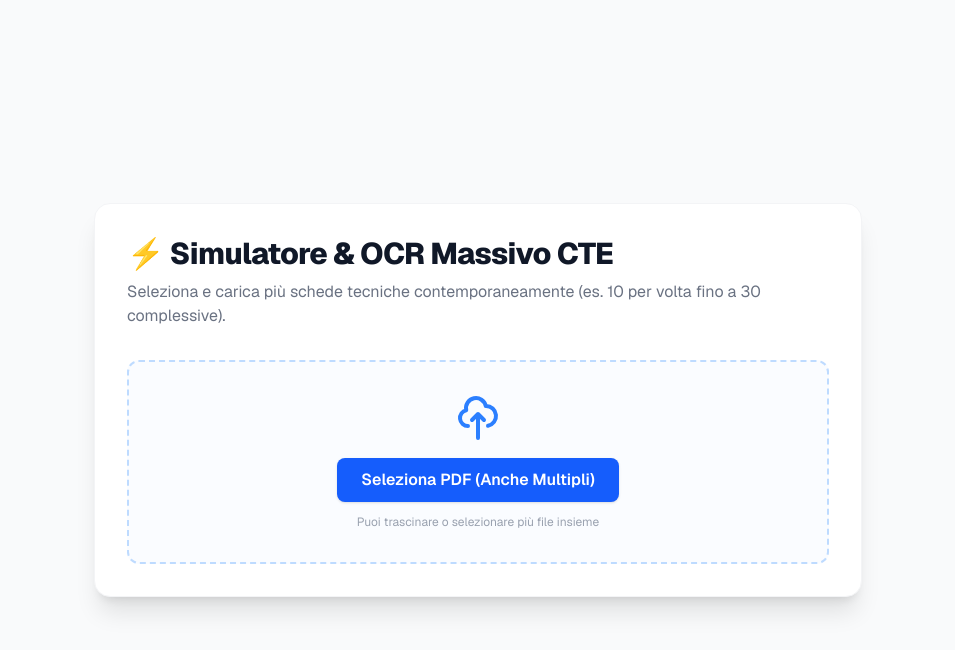
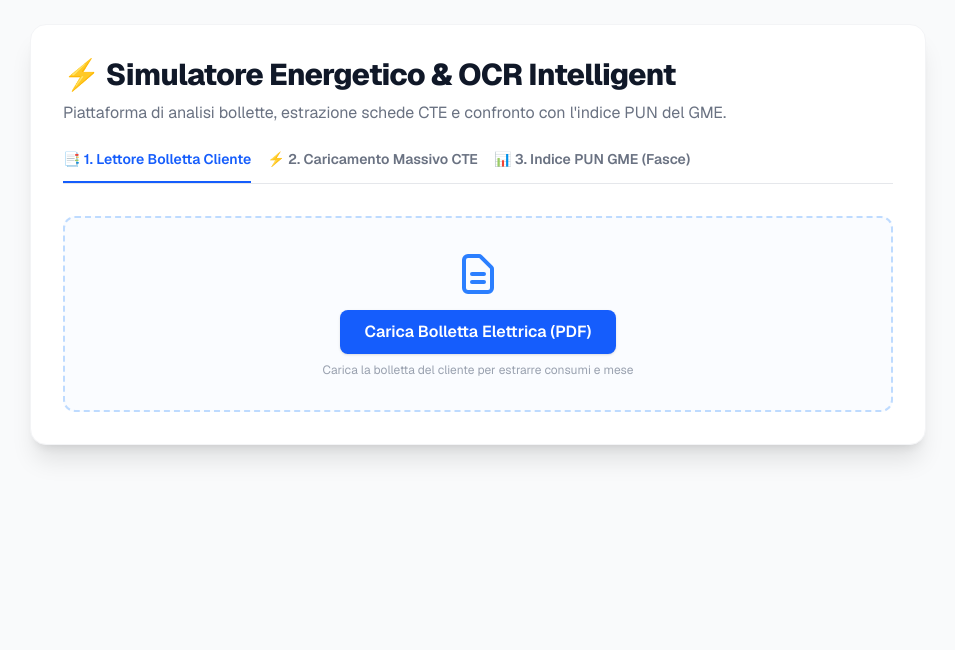
Before and after one commit to marchesetony/simulatore, a Next.js app: page / in a window 1280 px wide. Shown: the top 650 px of the page, without its empty margins (162-1117 px from the left). Built offline with nearby package versions, Linux system fonts and the light colour scheme.

Commit message:
Enhance Home component with bill and CTE handling
Added state management for loading and data extraction of electricity bills, including handling multiple file uploads for CTE. Updated UI components for improved navigation and user interaction.

```diff
--- a/app/page.tsx
+++ b/app/page.tsx
@@ -10,26 +10,38 @@ interface FileElaborato {
 }
 
 export default function Home() {
-  const [fileList, setFileList] = useState<FileElaborato[]>([]);
+  const [tabAttiva, setTabAttiva] = useState<'bollette' | 'cte' | 'pun'>('bollette');
 
-  const handleUpload = async (e: React.ChangeEvent<HTMLInputElement>) => {
+  // Stato CTE Massivo
+  const [fileListCTE, setFileListCTE] = useState<FileElaborato[]>([]);
+
+  // Stato Bolletta PDF
+  const [loadingBolletta, setLoadingBolletta] = useState(false);
+  const [datiBolletta, setDatiBolletta] = useState<{
+    periodo: string;
+    f1: number;
+    f2: number;
+    f3: number;
+    punF1: number;
+    punF2: number;
+    punF3: number;
+    spesaMateriaPrima: number;
+  } | null>(null);
+
+  const handleUploadCTE = async (e: React.ChangeEvent<HTMLInputElement>) => {
     if (!e.target.files) return;
-
     const nuoviFiles = Array.from(e.target.files);
-
-    // Creiamo una lista iniziale con lo stato di caricamento per ciascun file
     const filesArray: FileElaborato[] = nuoviFiles.map((file, index) => ({
       id: Date.now() + index,
       nome: file.name,
       stato: 'loading'
     }));
 
-    setFileList((prev) => [...filesArray, ...prev]);
+    setFileListCTE((prev) => [...filesArray, ...prev]);
 
-    // Simuliamo l'elaborazione OCR IA sequenziale/parallela per ogni file
     filesArray.forEach((f, i) => {
       setTimeout(() => {
-        setFileList((prev) =>
+        setFileListCTE((prev) =>
           prev.map((item) =>
             item.id === f.id
               ? {
@@ -40,64 +52,188 @@ export default function Home() {
               : item
           )
         );
-      }, (i + 1) * 1500); // Scaglione di tempo simulato per l'AI
+      }, (i + 1) * 1200);
     });
   };
 
+  const handleUploadBolletta = async (e: React.ChangeEvent<HTMLInputElement>) => {
+    if (!e.target.files?.[0]) return;
+    setLoadingBolletta(true);
+    setDatiBolletta(null);
+
+    // Simulazione estrazione OCR Bolletta + Query automatico PUN GME per quel mese
+    setTimeout(() => {
+      setLoadingBolletta(false);
+      setDatiBolletta({
+        periodo: 'Giugno 2026',
+        f1: 150,
+        f2: 120,
+        f3: 210,
+        punF1: 0.12576,
+        punF2: 0.15170,
+        punF3: 0.12724,
+        spesaMateriaPrima: 72.45
+      });
+    }, 2500);
+  };
+
   return (
-    <div className="min-h-screen bg-gray-50 flex flex-col items-center justify-center p-6 font-sans">
-      <div className="max-w-3xl w-full bg-white rounded-2xl shadow-xl p-8 border border-gray-100">
+    <div className="min-h-screen bg-gray-50 p-6 font-sans flex flex-col items-center">
+      <div className="max-w-4xl w-full bg-white rounded-2xl shadow-xl p-8 border border-gray-100">
+
+        {/* TITOLO PRINCIPALE */}
         <h1 className="text-3xl font-extrabold text-gray-900 mb-2 tracking-tight">
-          ⚡ Simulatore & OCR Massivo CTE
+          ⚡ Simulatore Energetico & OCR Intelligent
         </h1>
-        <p className="text-gray-500 mb-8">
-          Seleziona e carica più schede tecniche contemporaneamente (es. 10 per volta fino a 30 complessive).
+        <p className="text-gray-500 mb-6">
+          Piattaforma di analisi bollette, estrazione schede CTE e confronto con l'indice PUN del GME.
         </p>
 
-        <div className="border-2 border-dashed border-blue-200 rounded-xl p-8 flex flex-col items-center bg-blue-50/30 hover:bg-blue-50/60 transition-colors">
-          <svg className="w-12 h-12 text-blue-500 mb-4" fill="none" stroke="currentColor" viewBox="0 0 24 24">
-            <path strokeLinecap="round" strokeLinejoin="round" strokeWidth="2" d="M7 16a4 4 0 01-.88-7.903A5 5 0 1115.9 6L16 6a5 5 0 011 9.9M15 13l-3-3m0 0l-3 3m3-3v12" />
+        {/* MENU DI NAVIGAZIONE A SCHEDE (TABS) */}
+        <div className="flex border-b border-gray-200 mb-8 space-x-4">
+          <button
+            onClick={() => setTabAttiva('bollette')}
+            className={`pb-3 font-semibold text-sm transition-colors border-b-2 ${
+              tabAttiva === 'bollette'
+                ? 'border-blue-600 text-blue-600'
+                : 'border-transparent text-gray-500 hover:text-gray-700'
+            }`}
+          >
+            📑 1. Lettore Bolletta Cliente
+          </button>
+          <button
+            onClick={() => setTabAttiva('cte')}
+            className={`pb-3 font-semibold text-sm transition-colors border-b-2 ${
+              tabAttiva === 'cte'
+                ? 'border-blue-600 text-blue-600'
+                : 'border-transparent text-gray-500 hover:text-gray-700'
+            }`}
+          >
+            ⚡ 2. Caricamento Massivo CTE
+          </button>
+          <button
+            onClick={() => setTabAttiva('pun')}
+            className={`pb-3 font-semibold text-sm transition-colors border-b-2 ${
+              tabAttiva === 'pun'
+                ? 'border-blue-600 text-blue-600'
+                : 'border-transparent text-gray-500 hover:text-gray-700'
+            }`}
+          >
+            📊 3. Indice PUN GME (Fasce)
+          </button>
+        </div>
+
+        {/* TAB 1: LETTORE BOLLETTE */}
+        {tabAttiva === 'bollette' && (
+          <div>
+            <div className="border-2 border-dashed border-blue-200 rounded-xl p-8 flex flex-col items-center bg-blue-50/30">
+              <svg className="w-12 h-12 text-blue-500 mb-3" fill="none" stroke="currentColor" viewBox="0 0 24 24">
+                <path strokeLinecap="round" strokeLinejoin="round" strokeWidth="2" d="M9 12h6m-6 4h6m2 5H7a2 2 0 01-2-2V5a2 2 0 012-2h5.586a1 1 0 01.707.293l5.414 5.414a1 1 0 01.293.707V19a2 2 0 01-2 2z" />
               </svg>
               <label className="cursor-pointer bg-blue-600 hover:bg-blue-700 text-white font-semibold py-2.5 px-6 rounded-lg shadow transition-colors">
-            Seleziona PDF (Anche Multipli)
-            <input type="file" accept="application/pdf" className="hidden" onChange={handleUpload} multiple />
+                {loadingBolletta ? 'Lettura OCR e recupero PUN GME...' : 'Carica Bolletta Elettrica (PDF)'}
+                <input type="file" accept="application/pdf" className="hidden" onChange={handleUploadBolletta} disabled={loadingBolletta} />
               </label>
-          <p className="text-xs text-gray-400 mt-3">Puoi trascinare o selezionare più file insieme</p>
+              <p className="text-xs text-gray-400 mt-2">Carica la bolletta del cliente per estrarre consumi e mese</p>
             </div>
 
-        {fileList.length > 0 && (
-          <div className="mt-8">
-            <h3 className="text-lg font-bold text-gray-800 mb-4 font-sans">
-              Monitor Avanzamento Elaborazione ({fileList.length} file)
+            {datiBolletta && (
+              <div className="mt-6 p-6 bg-slate-50 border border-slate-200 rounded-xl">
+                <h3 className="font-bold text-gray-800 text-lg mb-4">
+                  📌 Risultati Estrazione OCR Bolletta ({datiBolletta.periodo})
                 </h3>
-            <div className="space-y-3 max-h-96 overflow-y-auto pr-2">
-              {fileList.map((file) => (
-                <div
-                  key={file.id}
-                  className={`p-4 rounded-xl border text-sm flex flex-col md:flex-row md:items-center justify-between transition-all ${
-                    file.stato === 'loading'
-                      ? 'bg-blue-50/50 border-blue-100 text-blue-800 animate-pulse'
-                      : 'bg-emerald-50 border-emerald-100 text-emerald-900'
-                  }`}
-                >
-                  <div className="font-semibold truncate max-w-xs">{file.nome}</div>
-                  <div className="mt-1 md:mt-0 text-xs flex items-center gap-2">
-                    {file.stato === 'loading' ? (
-                      <span className="bg-blue-200 text-blue-800 px-2 py-0.5 rounded font-bold animate-bounce">
-                        Elaborazione AI...
-                      </span>
-                    ) : (
-                      <span className="bg-emerald-200 text-emerald-800 px-2 py-0.5 rounded font-bold">
-                        {file.risultato}
-                      </span>
+
+                <div className="grid grid-cols-1 md:grid-cols-3 gap-4 mb-6">
+                  <div className="bg-white p-4 rounded-lg shadow-sm border">
+                    <div className="text-xs text-gray-500">Consumo F1</div>
+                    <div className="text-xl font-bold text-gray-800">{datiBolletta.f1} kWh</div>
+                    <div className="text-xs text-blue-600 mt-1">PUN GME: {datiBolletta.punF1} €/kWh</div>
+                  </div>
+                  <div className="bg-white p-4 rounded-lg shadow-sm border">
+                    <div className="text-xs text-gray-500">Consumo F2</div>
+                    <div className="text-xl font-bold text-gray-800">{datiBolletta.f2} kWh</div>
+                    <div className="text-xs text-blue-600 mt-1">PUN GME: {datiBolletta.punF2} €/kWh</div>
+                  </div>
+                  <div className="bg-white p-4 rounded-lg shadow-sm border">
+                    <div className="text-xs text-gray-500">Consumo F3</div>
+                    <div className="text-xl font-bold text-gray-800">{datiBolletta.f3} kWh</div>
+                    <div className="text-xs text-blue-600 mt-1">PUN GME: {datiBolletta.punF3} €/kWh</div>
+                  </div>
+                </div>
+
+                <div className="p-4 bg-emerald-100/70 border border-emerald-300 text-emerald-900 rounded-lg flex justify-between items-center">
+                  <span className="font-semibold">Totale Consumo Fatturato:</span>
+                  <span className="text-lg font-extrabold">{datiBolletta.f1 + datiBolletta.f2 + datiBolletta.f3} kWh</span>
+                </div>
+              </div>
             )}
           </div>
+        )}
+
+        {/* TAB 2: CARICAMENTO MASSIVO CTE */}
+        {tabAttiva === 'cte' && (
+          <div>
+            <div className="border-2 border-dashed border-blue-200 rounded-xl p-8 flex flex-col items-center bg-blue-50/30">
+              <label className="cursor-pointer bg-blue-600 hover:bg-blue-700 text-white font-semibold py-2.5 px-6 rounded-lg shadow transition-colors">
+                Seleziona CTE PDF (Massivo)
+                <input type="file" accept="application/pdf" className="hidden" onChange={handleUploadCTE} multiple />
+              </label>
+              <p className="text-xs text-gray-400 mt-2">Puoi selezionare fino a 30 CTE contemporaneamente</p>
+            </div>
+
+            {fileListCTE.length > 0 && (
+              <div className="mt-6">
+                <h3 className="font-bold text-gray-800 mb-3">Monitor CTE ({fileListCTE.length} file)</h3>
+                <div className="space-y-2 max-h-64 overflow-y-auto">
+                  {fileListCTE.map((f) => (
+                    <div key={f.id} className="p-3 bg-emerald-50 border border-emerald-200 text-emerald-900 rounded-lg text-sm flex justify-between">
+                      <span className="font-medium">{f.nome}</span>
+                      <span className="text-xs bg-emerald-200 px-2 py-0.5 rounded font-bold">{f.risultato || 'Elaborazione...'}</span>
                     </div>
                   ))}
                 </div>
               </div>
             )}
           </div>
+        )}
+
+        {/* TAB 3: TABELLA PUN GME */}
+        {tabAttiva === 'pun' && (
+          <div className="overflow-x-auto">
+            <table className="w-full text-sm text-left text-gray-600">
+              <thead className="text-xs text-gray-700 uppercase bg-gray-100">
+                <tr>
+                  <th className="px-4 py-3">Mese / Anno</th>
+                  <th className="px-4 py-3">PUN F1 (€/kWh)</th>
+                  <th className="px-4 py-3">PUN F2 (€/kWh)</th>
+                  <th className="px-4 py-3">PUN F3 (€/kWh)</th>
+                </tr>
+              </thead>
+              <tbody>
+                <tr className="border-b bg-white">
+                  <td className="px-4 py-3 font-semibold">Giugno 2026</td>
+                  <td className="px-4 py-3">0,125760</td>
+                  <td className="px-4 py-3">0,151700</td>
+                  <td className="px-4 py-3">0,127240</td>
+                </tr>
+                <tr className="border-b bg-gray-50">
+                  <td className="px-4 py-3 font-semibold">Maggio 2026</td>
+                  <td className="px-4 py-3">0,107170</td>
+                  <td className="px-4 py-3">0,131440</td>
+                  <td className="px-4 py-3">0,120810</td>
+                </tr>
+                <tr className="border-b bg-white">
+                  <td className="px-4 py-3 font-semibold">Aprile 2026</td>
+                  <td className="px-4 py-3">0,111140</td>
+                  <td className="px-4 py-3">0,138260</td>
+                  <td className="px-4 py-3">0,116630</td>
+                </tr>
+              </tbody>
+            </table>
+          </div>
+        )}
+
+      </div>
     </div>
   );
 }
```
Lines whose indentation alone changed are shown as unchanged.
